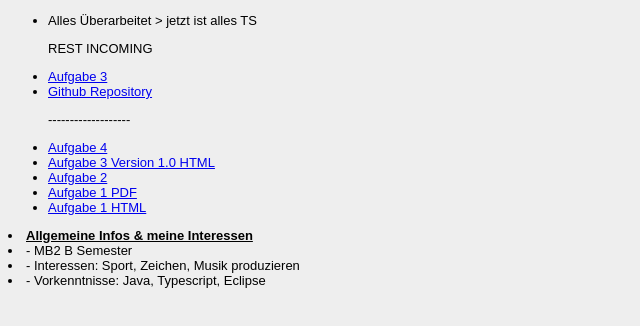
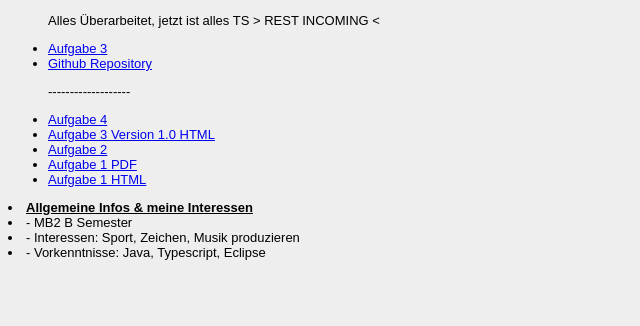
Before and after one commit to weiberta/EIA2, a plain HTML site: page Steckbrief/steckbrief.htm in a window 1280 px wide. Shown: the whole page, without its empty margins (0-640 px from the left). Drawn offline with Linux system fonts and the light colour scheme.

Commit message:
Update steckbrief.htm

```diff
--- a/Steckbrief/steckbrief.htm
+++ b/Steckbrief/steckbrief.htm
@@ -13,9 +13,9 @@ body {
 </head>
 <body>
 	<ul>
-		<li> Alles Überarbeitet > jetzt ist alles TS </li>
-		<p> REST INCOMING </p>
-		<li> <a href="http://https://github.com/weiberta/EIA2/shoppingList/Corotml.html " target="_blank">Aufgabe 3</a> </li>
+
+		<p> Alles Überarbeitet, jetzt ist alles TS  > REST INCOMING < </p>
+		<li> <a href="http://weiberta.github.io/EIA2/shoppingList/Corotml.html " target="_blank">Aufgabe 3</a> </li>
 		<li> <a href="https://github.com/weiberta/EIA2" target="_blank"> Github Repository</a> </li>
 		<p> ------------------- </p>
 
```
